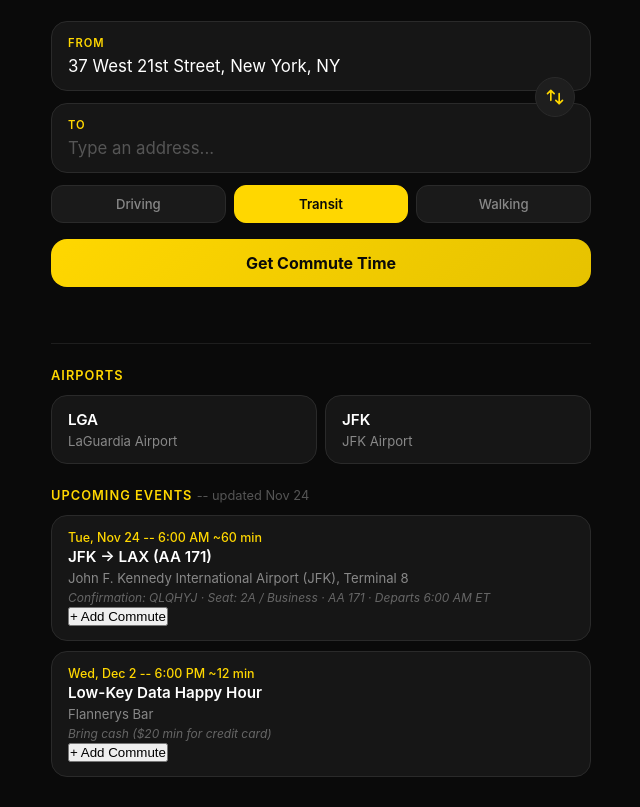
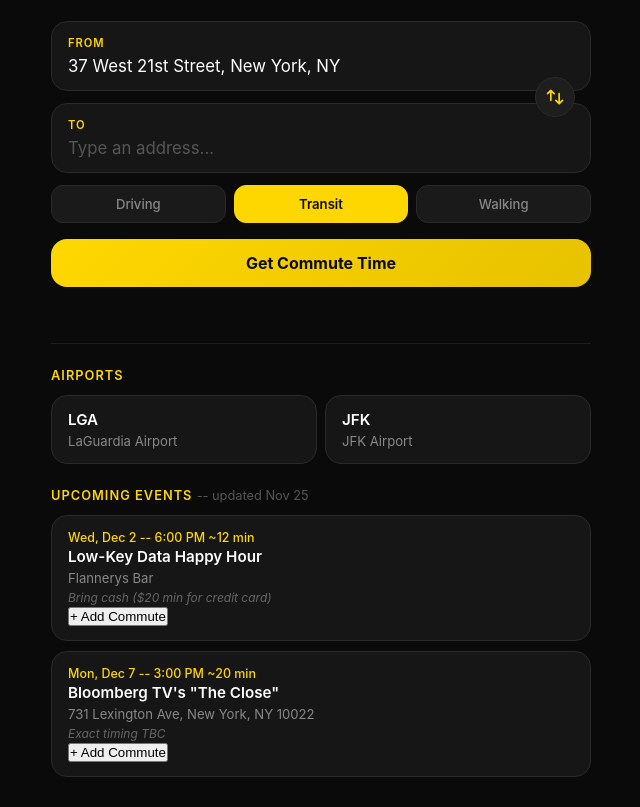
Before and after one commit to mavvie-droid/commute-calculator, a plain HTML site: page index.html in a window 1280 px wide. Shown: the part 72-879 px from the top of the page, without its empty margins (319-959 px from the left). Drawn offline with Linux system fonts and the light colour scheme.

Commit message:
Refresh events 2026-11-25
- Remove past JFK→LAX flight (Nov 24)
- Keep Low-Key Data Happy Hour (Dec 2, Flannerys Bar)
- Add Bloomberg TV's "The Close" (Dec 7, 731 Lexington Ave, Midtown)
- Update "updated" date to Nov 25

Co-Authored-By: Claude Sonnet 4.6 <noreply@anthropic.com>
Claude-Session: https://claude.ai/code/session_01YDown55J1r1BPYqhU8nC1V

```diff
--- a/index.html
+++ b/index.html
@@ -279,21 +279,21 @@
     </a>
   </div>
 
-  <p class="section-title">Upcoming Events <span style="color:#555; font-weight:400; text-transform:none; letter-spacing:0;">-- updated Nov 24</span></p>
+  <p class="section-title">Upcoming Events <span style="color:#555; font-weight:400; text-transform:none; letter-spacing:0;">-- updated Nov 25</span></p>
 
   <!-- EVENTS_START -->
-  <a class="event-card cat-travel" data-start="2026-11-24T06:00:00" data-end="2026-11-24T12:28:00" data-address="John F. Kennedy International Airport (JFK), Terminal 8" onclick="openEvent('John F. Kennedy International Airport (JFK), Terminal 8')">
-    <div class="event-date">Tue, Nov 24 -- 6:00 AM <span class="eta-badge">~60 min</span></div>
-    <div class="event-name">JFK → LAX (AA 171)</div>
-    <div class="event-address">John F. Kennedy International Airport (JFK), Terminal 8</div>
-    <div class="event-note">Confirmation: QLQHYJ · Seat: 2A / Business · AA 171 · Departs 6:00 AM ET</div>
-    <button class="commute-btn" onclick="event.stopPropagation(); addCommute(this)">+ Add Commute</button>
-  </a>
   <a class="event-card cat-social" data-start="2026-12-02T18:00:00" data-end="2026-12-02T20:00:00" data-address="Flannerys Bar" onclick="openEvent('Flannerys Bar')">
     <div class="event-date">Wed, Dec 2 -- 6:00 PM <span class="eta-badge">~12 min</span></div>
     <div class="event-name">Low-Key Data Happy Hour</div>
     <div class="event-address">Flannerys Bar</div>
     <div class="event-note">Bring cash ($20 min for credit card)</div>
+    <button class="commute-btn" onclick="event.stopPropagation(); addCommute(this)">+ Add Commute</button>
+  </a>
+  <a class="event-card cat-work" data-start="2026-12-07T15:00:00" data-end="2026-12-07T17:00:00" data-address="731 Lexington Ave, New York, NY 10022" onclick="openEvent('731 Lexington Ave, New York, NY 10022')">
+    <div class="event-date">Mon, Dec 7 -- 3:00 PM <span class="eta-badge">~20 min</span></div>
+    <div class="event-name">Bloomberg TV's "The Close"</div>
+    <div class="event-address">731 Lexington Ave, New York, NY 10022</div>
+    <div class="event-note">Exact timing TBC</div>
     <button class="commute-btn" onclick="event.stopPropagation(); addCommute(this)">+ Add Commute</button>
   </a>
   <!-- EVENTS_END -->
```
